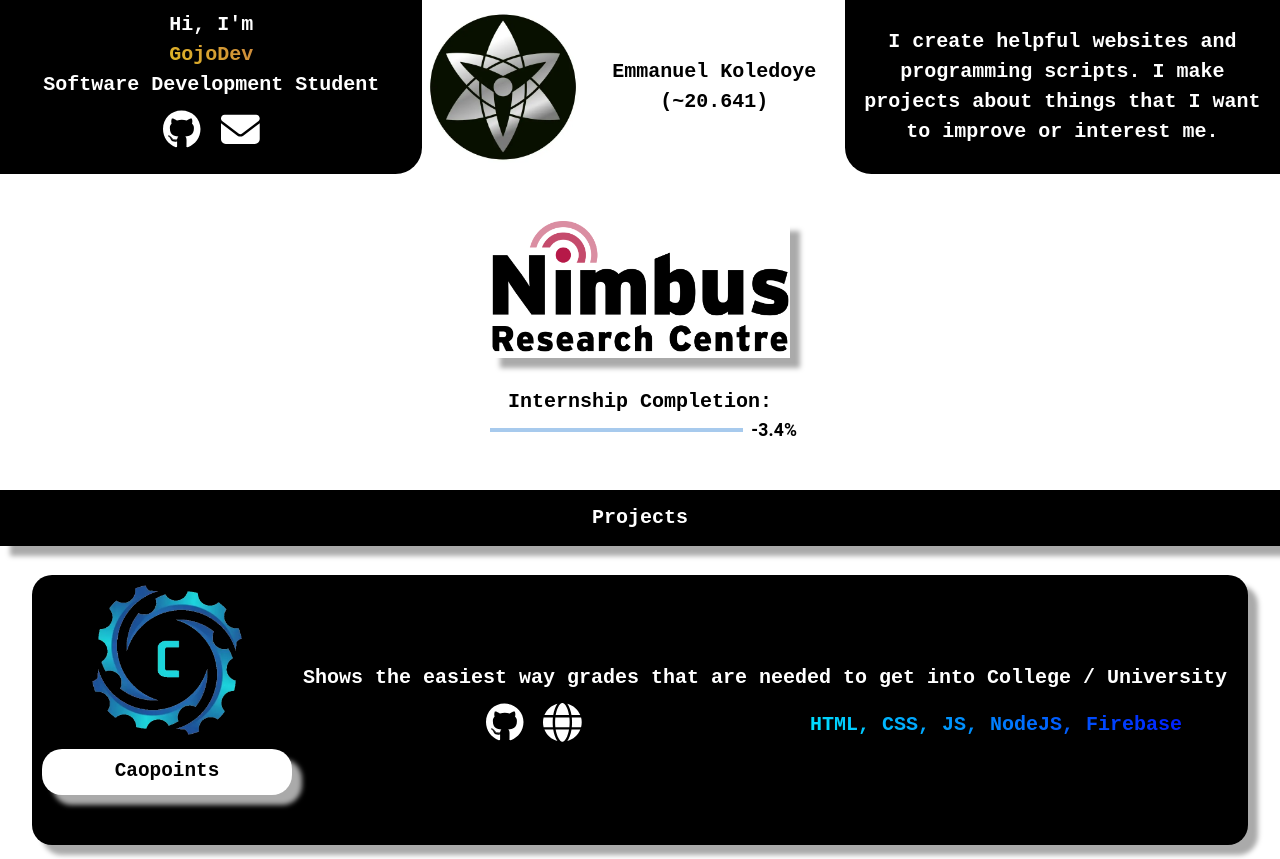
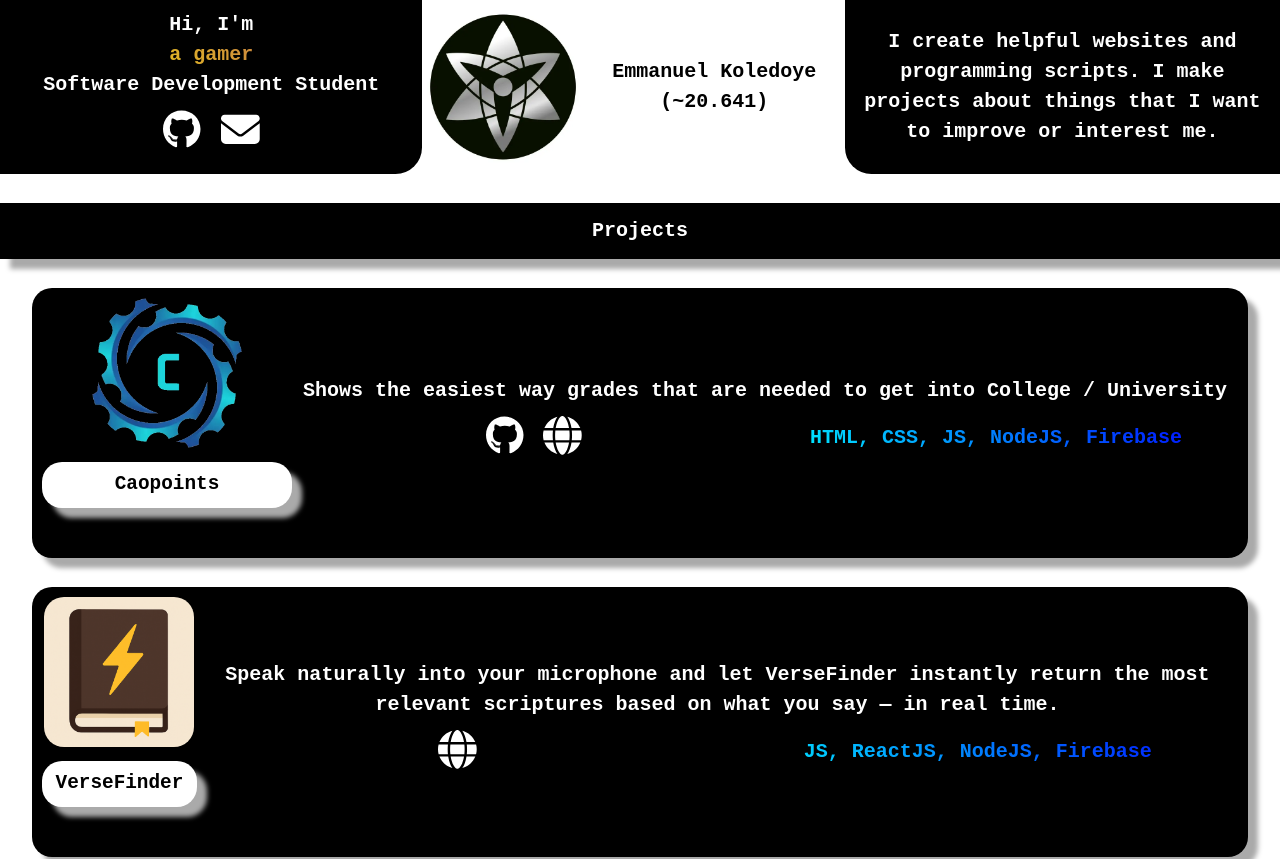
Before and after one commit to gojodev/GojoDev, a React (Vite) app: page / in a window 1280 px wide. Shown: the top 859 px of the page. Built offline with nearby package versions, Linux system fonts and the light colour scheme.

Commit message:
clean up

```diff
--- a/src/App.jsx
+++ b/src/App.jsx
@@ -21,10 +21,10 @@
           }
         </div>
       </div>
-
+{/*
       <br />
 
-      <Nimbus />
+      <Nimbus /> */}
 
       <br />
 
```
